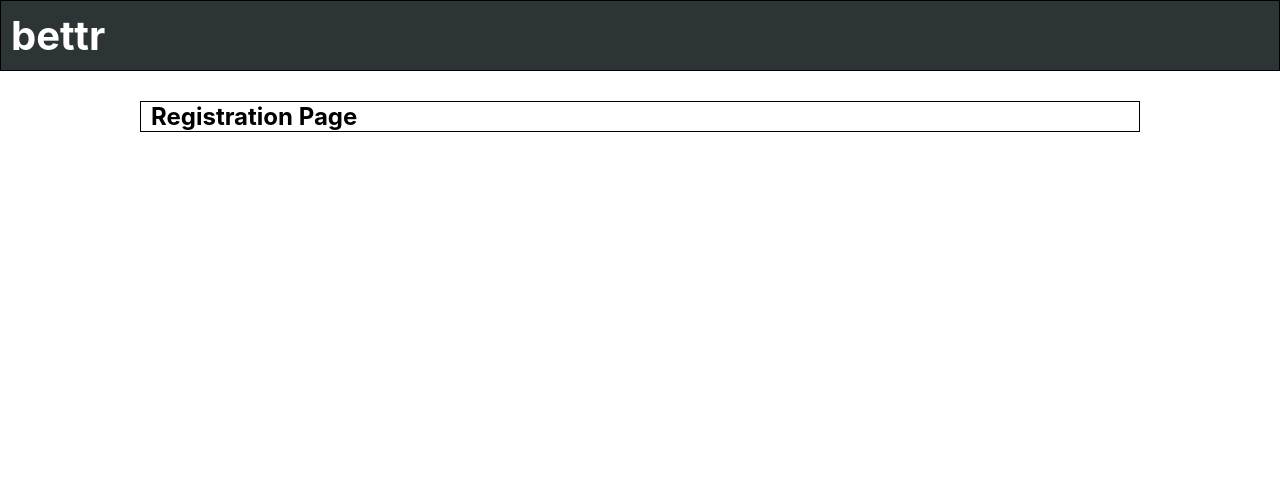
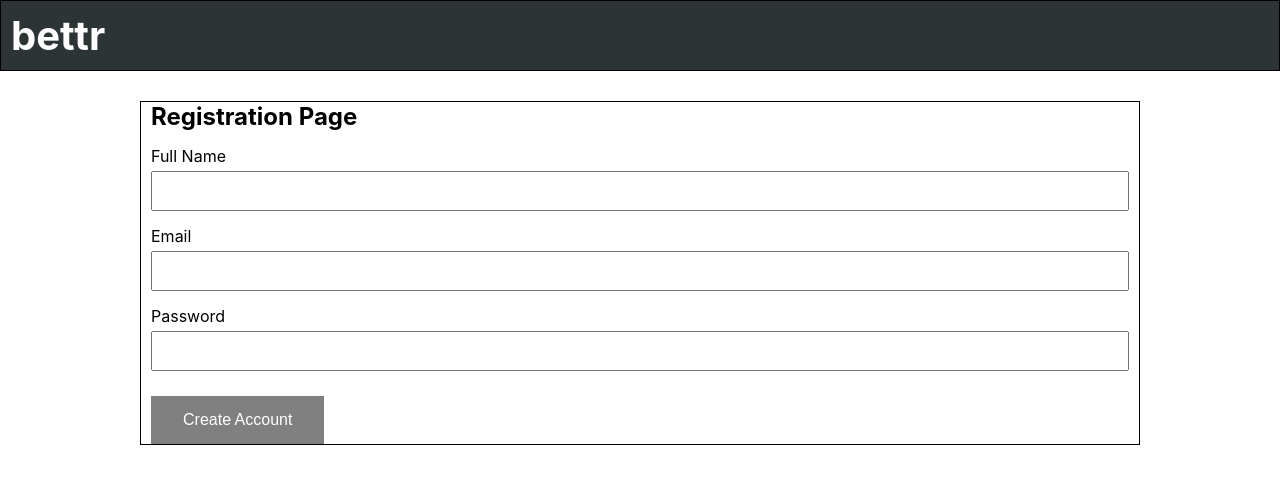
Before and after one commit to verdi327/bettr-client, a React (Create React App) app: page /register in a window 1280 px wide. Shown: the top 484 px of the page. Built offline with nearby package versions, Linux system fonts and the light colour scheme.

Commit message:
registration form completed

```diff
--- a/src/components/Header/Header.js
+++ b/src/components/Header/Header.js
@@ -7,7 +7,7 @@ export default class Header extends Component {
     return (
       <header className="app-header" role='banner'>
         <nav role='navigation'>
-          <Link to='/workouts' className='logo'>
+          <Link to='/' className='logo'>
             bettr
           </Link>
         </nav>
--- /dev/null
+++ b/src/components/RegistrationForm/RegistrationForm.css
@@ -0,0 +1 @@
+/* styling for RegistrationForm Component */
--- /dev/null
+++ b/src/components/RegistrationForm/RegistrationForm.js
@@ -0,0 +1,126 @@
+import React, {Component} from 'react';
+import './RegistrationForm.css';
+import Validator from '../Validator/Validator'
+import TokenService from '../../services/TokenService'
+
+export default class RegistrationForm extends Component {
+  static defaultProps = {
+    onRegistrationSuccess: () => {}
+  }
+
+  state = {
+    full_name: '', full_name_valid: false,
+    email: '', emailValid: false,
+    password: '', passwordValid: false,
+    formValid: false,
+    error: null,
+    validationError: {}
+  }
+
+  handleSubmit = (e) => {
+    e.preventDefault();
+    console.log('registration form submitted');
+    this.setState({error: null})
+    TokenService.saveAuthToken('abc123')
+    this.props.onRegistrationSuccess()
+  }
+
+  handleChange = ({target: {name, value}}) => {
+    this.setState({
+      [name]: value
+    }, name === 'password' ? this.validatePassword : null)
+  }
+
+  validateForm = () => {
+    const {full_name_valid, emailValid, passwordValid} = this.state
+    this.setState({
+      formValid: full_name_valid && emailValid && passwordValid
+    })
+  }
+
+  validateFullName = () => {
+    let full_name_valid = true;
+    const validationError = {...this.state.validationError}
+    const {full_name} = this.state
+
+    if (full_name.startsWith(' ') || full_name.endsWith(' ')) {
+      full_name_valid = false
+      validationError.full_name = 'cannot begin or end with spaces'
+    } else if (full_name.length < 3 || full_name.length > 72) {
+      full_name_valid = false
+      validationError.full_name = 'must be between 3 and 72 characters'
+    } else if (full_name.trim().indexOf(' ') === -1) {
+      full_name_valid = false
+      validationError.full_name = 'must contain a space separating first and last'
+    }
+
+    this.setState({full_name_valid, validationError}, this.validateForm)
+  }
+
+  validateEmail = () => {
+    let emailValid = true
+    const validationError = {...this.state.validationError}
+    const {email} = this.state
+
+    if (email.startsWith(' ') || email.endsWith(' ')) {
+      emailValid = false
+      validationError.email = 'cannot begin or end with spaces'
+    } else if (!email.length) {
+      emailValid = false
+      validationError.email = 'is required'
+    } else if (!/\S+@\S+/.test(email)) {
+      emailValid = false
+      validationError.email = 'invalid format'
+    }
+
+    this.setState({emailValid, validationError}, this.validateForm)
+  }
+
+  validatePassword = () => {
+    let passwordValid = true
+    const validationError = {...this.state.validationError}
+    const {password} = this.state
+
+    if (password.startsWith(' ') || password.endsWith(' ')) {
+      passwordValid = false
+      validationError.password = 'cannot begin or end with spaces'
+    } else if (password.length < 6 || password.length > 72) {
+      passwordValid = false
+      validationError.password = 'must be between 6 and 72 characters'
+    }
+
+    this.setState({passwordValid, validationError}, this.validateForm)
+  }
+
+  render() {
+    const {validationError, full_name_valid, emailValid, passwordValid, formValid} = this.state
+
+    return (
+      <form className='js-registration-form' action='#' onSubmit={this.handleSubmit}>
+        <div className='error-msg'>{this.state.error}</div>
+
+        <div className='form-group'>
+          <label htmlFor='full_name'>Full Name</label>
+          < Validator isValid={full_name_valid} msg={validationError.full_name} />
+          <input type='text' id='full_name' name='full_name' value={this.state.full_name} onChange={this.handleChange} onBlur={this.validateFullName}/>
+        </div>
+
+        <div className='form-group'>
+          <label htmlFor='email'>Email</label>
+          < Validator isValid={emailValid} msg={validationError.email} />
+          <input type='text' id='email' name='email' value={this.state.email} onChange={this.handleChange} onBlur={this.validateEmail}  />
+        </div>
+
+        <div className='form-group'>
+          <label htmlFor='password'>Password</label>
+          < Validator isValid={passwordValid} msg={validationError.password} />
+          <input type='password' id='password' name='password' value={this.state.password} onChange={this.handleChange}/>
+        </div>
+
+        <div className='form-controls'>
+          <button disabled={!formValid} type='submit' className='button'>Create Account</button>
+        </div>
+      </form>
+    )
+  }
+}
--- /dev/null
+++ b/src/components/Validator/Validator.css
@@ -0,0 +1,6 @@
+/* styling for Validator Component */
+
+.form-validation-error {
+  color: red;
+  margin: 5px 0;
+}
--- /dev/null
+++ b/src/components/Validator/Validator.js
@@ -0,0 +1,13 @@
+import React from 'react';
+import './Validator.css';
+
+export default function Validator(props) {
+  if (!props.isValid) {
+    return (
+      <div className='form-validation-error'>
+        {props.msg}
+      </div>
+    )
+  }
+  return null
+}
--- a/src/routes/RegistrationPage/RegistrationPage.js
+++ b/src/routes/RegistrationPage/RegistrationPage.js
@@ -1,10 +1,26 @@
 import React, { Component } from 'react'
+import RegistrationForm from '../../components/RegistrationForm/RegistrationForm'
+
 
 export default class RegistrationPage extends Component {
+  static defaultProps = {
+    history: {
+      push: () => {},
+    },
+  }
+
+  handleRegistrationSuccess = user => {
+    const { history } = this.props
+    history.push('/new-cycle')
+  }
+
   render() {
     return (
       <section className='RegistrationPage'>
         <h2>Registration Page</h2>
+        <RegistrationForm
+          onRegistrationSuccess={this.handleRegistrationSuccess}
+        />
       </section>
     )
   }
```
Also changed, not shown: 2 other files (tests, documents, lock files or other folders).
